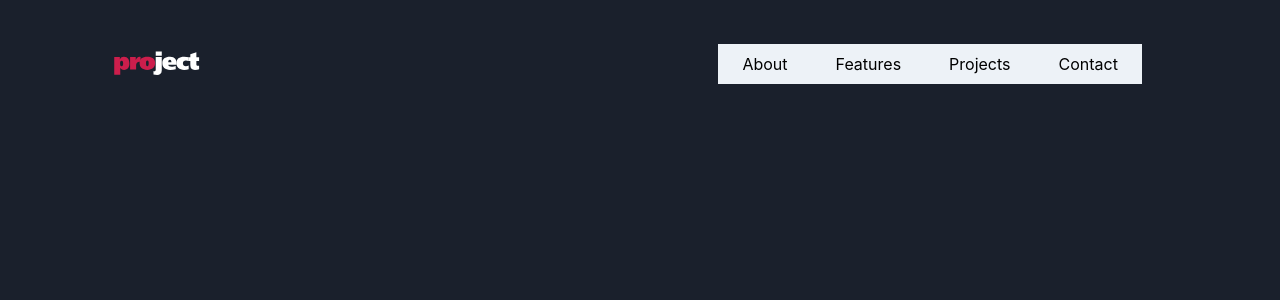
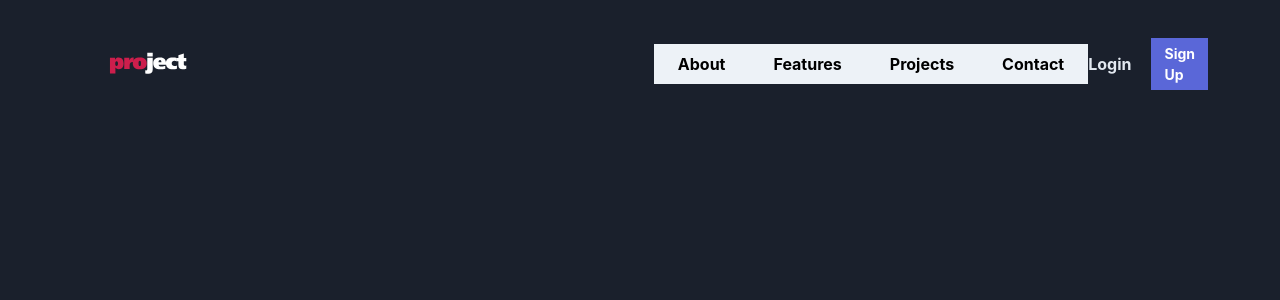
Before and after one commit to Gagandeep-Kaur-01/TailwindCss_React, a React (Create React App) app in the folder Mini_Project/: page / in a window 1280 px wide. Shown: the top 300 px of the page. Built offline with nearby package versions, Linux system fonts and the light colour scheme.

Commit message:
updated css

```diff
--- a/Mini_Project/src/container/partials/Header.js
+++ b/Mini_Project/src/container/partials/Header.js
@@ -18,28 +18,46 @@ function Header({IsBgGray, IsTextWhite, NavBgLight, DarkText, NavBgDark, LightTe
                     {/* Navigation */}
                     <nav className="hidden md:flex md:flex-grow flex w-full">
 
-                        <ul className="flex flex-wrap items-center flex-grow">
+                        <ul className="flex items-center flex-grow">
                             <li>
-                                <Link to="/about" className={`hover:bg-purple-500 hover:text-black px-6 py-2 flex items-center transistion duration-150 ease-in-out ${NavBgLight && "bg-gray-200"} ${DarkText && "text-black"} ${NavBgDark && "bg-gray-800"} ${LightText && "text-white"}`}>
+                                <Link to="/about" className={`hover:bg-purple-500 hover:text-black px-6 py-2 flex items-center transistion duration-150 ease-in-out font-bold ${NavBgLight && "bg-gray-200"} ${DarkText && "text-black"} ${NavBgDark && "bg-gray-800"} ${LightText && "text-white"}`}>
                                     About
                                 </Link>
                             </li>
                             <li>
-                                <Link to="/features" className={`hover:bg-purple-500 hover:text-black px-6 py-2 flex items-center transistion duration-150 ease-in-out ${NavBgLight && "bg-gray-200"} ${DarkText && "text-black"} ${NavBgDark && "bg-gray-800"} ${LightText && "text-white"}`}>
+                                <Link to="/features" className={`hover:bg-purple-500 hover:text-black px-6 py-2 flex items-center transistion duration-150 ease-in-out font-bold ${NavBgLight && "bg-gray-200"} ${DarkText && "text-black"} ${NavBgDark && "bg-gray-800"} ${LightText && "text-white"}`}>
                                     Features
                                 </Link>
                             </li>
                             <li>
-                               <Link to="/projects"className={`hover:bg-purple-500 hover:text-black px-6 py-2 flex items-center transistion duration-150 ease-in-out ${NavBgLight && "bg-gray-200"} ${DarkText && "text-black"} ${NavBgDark && "bg-gray-800"} ${LightText && "text-white"}`}>
+                               <Link to="/projects"className={`hover:bg-purple-500 hover:text-black px-6 py-2 flex items-center transistion duration-150 ease-in-out font-bold ${NavBgLight && "bg-gray-200"} ${DarkText && "text-black"} ${NavBgDark && "bg-gray-800"} ${LightText && "text-white"}`}>
                                   Projects
                                 </Link>
                             </li>
                             <li>
-                                <Link to="/contact"className={`hover:bg-purple-500 hover:text-black px-6 py-2 flex items-center transistion duration-150 ease-in-out ${NavBgLight && "bg-gray-200"} ${DarkText && "text-black"} ${NavBgDark && "bg-gray-800"} ${LightText && "text-white"}`}>
+                                <Link to="/contact"className={`hover:bg-purple-500 hover:text-black px-6 py-2 flex items-center transistion duration-150 ease-in-out font-bold ${NavBgLight && "bg-gray-200"} ${DarkText && "text-black"} ${NavBgDark && "bg-gray-800"} ${LightText && "text-white"}`}>
                                    Contact
                                 </Link>
                             </li>
                         </ul>
+
+                        {/* Sign in links */}
+                        <ul className="flex flex-grow justify-end items-center ml-50">
+
+                            <li>
+                                <Link to="/signin" className="text-gray-300 hover:text-gray-200 ml-50 pr-5 py-2 flex items-center transition duration-150 ease-in-out font-bold ">
+                                    Login
+                                </Link>
+
+                            </li>
+                            <li>
+                                <Link to="/signup" className="inline-flex justify-center py-1 px-3 border border-transparent shadow-sm text-sm  font-medium rounded-md text-white bg-indigo-600 hover:bg-indigo-700 focus:outline-none focus:ring-2 focus:ring-offset-2 focus:ring-indigo-500 font-bold">
+                                    Sign Up
+                                </Link>
+                            </li>
+
+                        </ul>
+
                     </nav>
 
                 </div>
```
